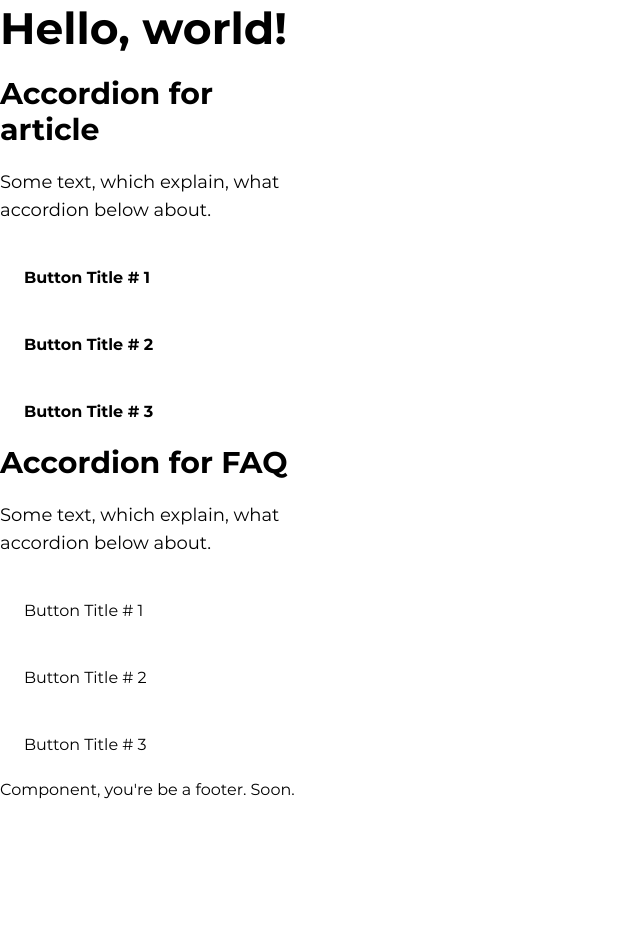
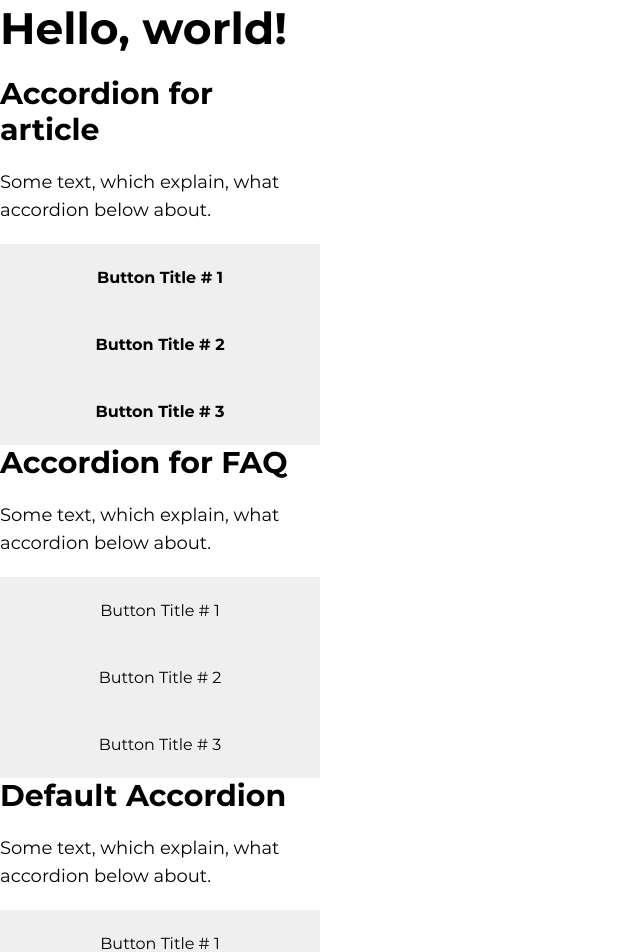
Before and after one commit to 51ned/2023_legacy, a Next.js app: page / in a window 1280 px wide. Shown: the top 952 px of the page, without its empty margins (0-640 px from the left). Before the commit the page ends 802 px from the top, so only its background shows below. Built offline with nearby package versions, Linux system fonts and the light colour scheme; no server answers.

Commit message:
closer to an all8 reusable acc

```diff
--- a/components/generic/accordion.tsx
+++ b/components/generic/accordion.tsx
@@ -11,10 +11,10 @@ interface AccordionItemProps {
 }
 
 interface AccordionProps {
+  buttonWrap?: keyof JSX.IntrinsicElements,
   containerTag?: keyof JSX.IntrinsicElements,
   contentTag?: keyof JSX.IntrinsicElements,
-  data: AccordionItemProps[],
-  buttonTag?: keyof JSX.IntrinsicElements,
+  data: AccordionItemProps[]
 }
 
 
@@ -32,7 +32,7 @@ export function Accordion(pr: AccordionProps) {
         <Tag key={index}>
           <Button
             buttonID={item.buttonID}
-            buttonTag={pr.buttonTag}
+            buttonWrap={pr.buttonWrap}
             buttonTitle={item.buttonTitle}
             controlledID={item.contentID}
             handleClick={() => handleClick(index)}
--- a/components/generic/button.tsx
+++ b/components/generic/button.tsx
@@ -1,3 +1,5 @@
+import React from 'react'
+
 import style from './button.module.css'
 
 
@@ -14,8 +16,8 @@ type StyleEnum = typeof StyleEnum[keyof typeof StyleEnum]
 
 interface ButtonProps {
   buttonID: string,
-  buttonTag?: keyof JSX.IntrinsicElements,
   buttonTitle: React.ReactNode,
+  buttonWrap?: keyof JSX.IntrinsicElements,
   controlledID: string,
   handleClick: () => void,
   isActive: boolean,
@@ -26,11 +28,11 @@ interface ButtonProps {
 
 export function Button({
   isExpandable = true,
-  buttonTag: Tag = 'button',
   withStyle = StyleEnum.Regular,
   ...pr
 }: ButtonProps) {
 
+  const Tag = pr.buttonWrap ?? React.Fragment
   const buttonStyle = pr.isActive ? `${withStyle}_style_active` : `${withStyle}_style`
 
   let buttonOpts: {[key: string]: string} = {}
@@ -47,7 +49,8 @@ export function Button({
   }
 
   return (
-    <Tag
+    <Tag>
+      <button
         aria-controls={pr.controlledID}
         className={`${style.common_style} ${style[buttonStyle]}`}
         id={pr.buttonID}
@@ -55,6 +58,7 @@ export function Button({
         {...buttonOpts}
       >
         { pr.buttonTitle }
+      </button>
     </Tag>
   )
 }
--- a/pages/index.tsx
+++ b/pages/index.tsx
@@ -22,7 +22,7 @@ export default function Home() {
             </Text>
 
             <Accordion
-              buttonTag='h1'
+              buttonWrap='h2'
               containerTag='article'
               data={data}
             />
@@ -37,11 +37,21 @@ export default function Home() {
 
             <dl>
               <Accordion
-                buttonTag='dt'
+                buttonWrap='dt'
                 contentTag='dd'
                 data={data}
               />
             </dl>
+          </div>
+
+          <div className={style.accordion_wrap}>
+            <Head level='2' text='Default Accordion' />
+
+            <Text withStyle='regular'>
+              Some text, which explain, what accordion below about.
+            </Text>
+
+            <Accordion contentTag='p' data={data} />
           </div>
         </main>
       </div>
```
Lines whose indentation alone changed are shown as unchanged.
